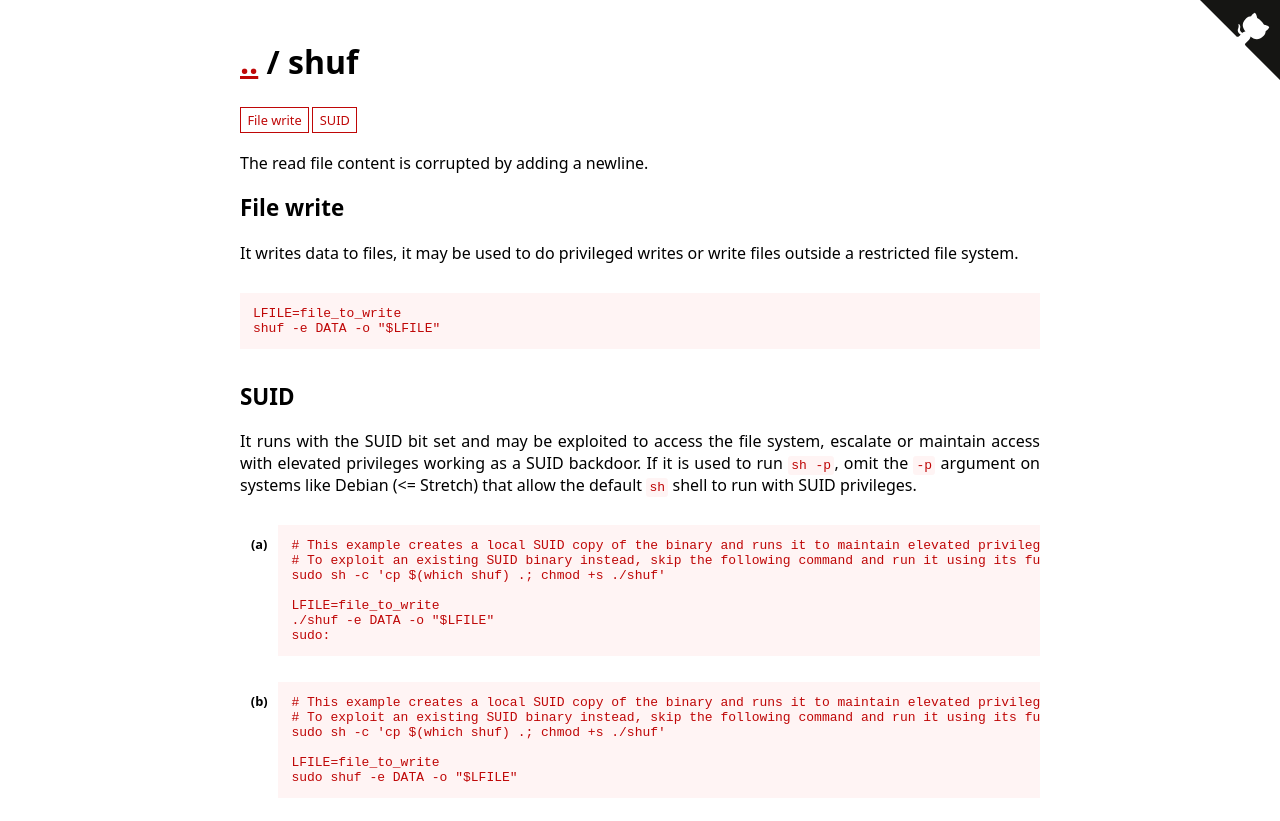
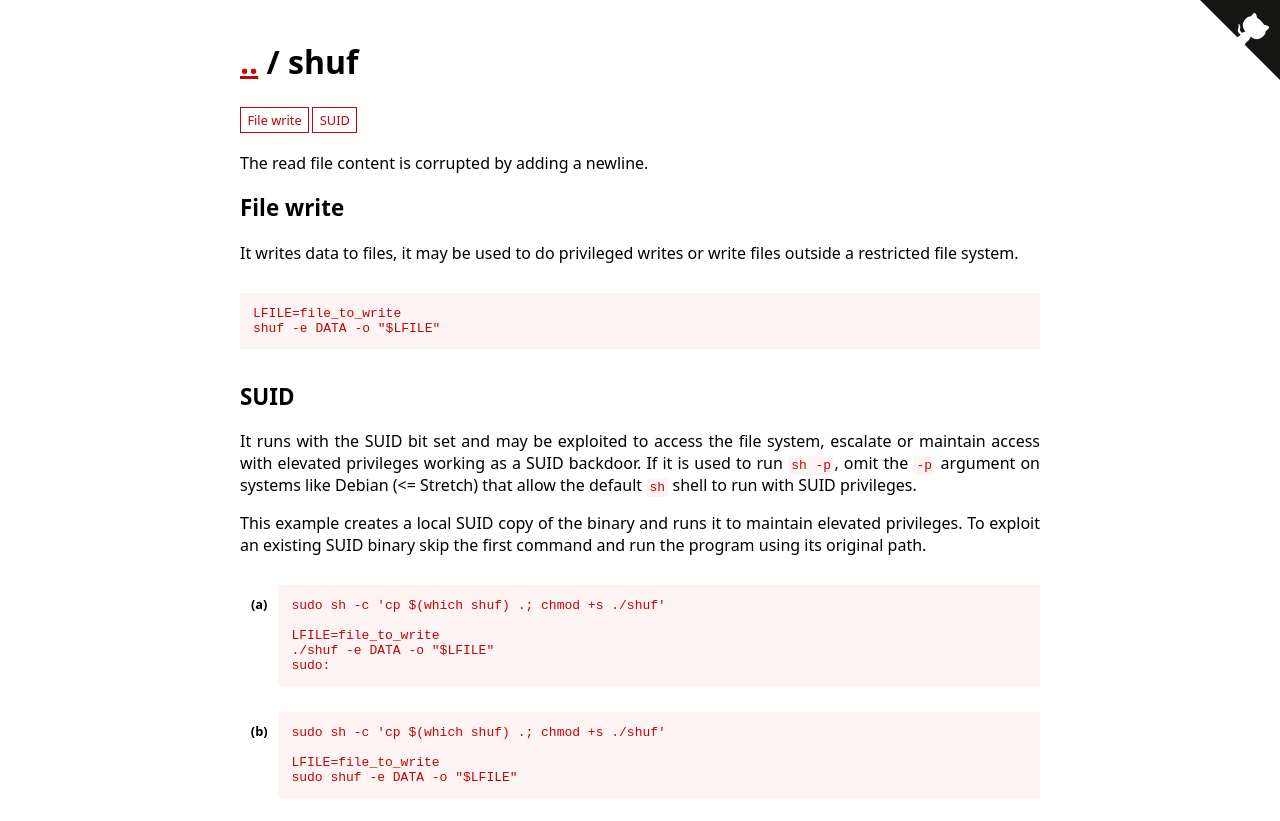
Before and after one commit to GTFOBins/GTFOBins.github.io, a Jekyll site: the page built from _gtfobins/shuf.md, in a window 1280 px wide. Shown: the top 821 px of the page. Built offline with Jekyll 4.4.1, drawn with Linux system fonts in a browser that asks for light colours.

Commit message:
Move the SUID clarification to the function descriptions

```diff
--- a/_layouts/bin.html
+++ b/_layouts/bin.html
@@ -24,8 +24,6 @@ layout: common
 
 {% capture code %}
 {%- if function_id == 'suid' or function_id == 'limited-suid' %}
-# This example creates a local SUID copy of the binary and runs it to maintain elevated privileges.
-# To exploit an existing SUID binary instead, skip the following command and run it using its full path.
 sudo sh -c 'cp $(which {{ bin_name }}) .; chmod +s ./{{ bin_name }}'
 {% endif %}
 {%- if function_id == 'capabilities' %}
```
Also changed, not shown: _data/functions.yml (+8 -2 lines).
